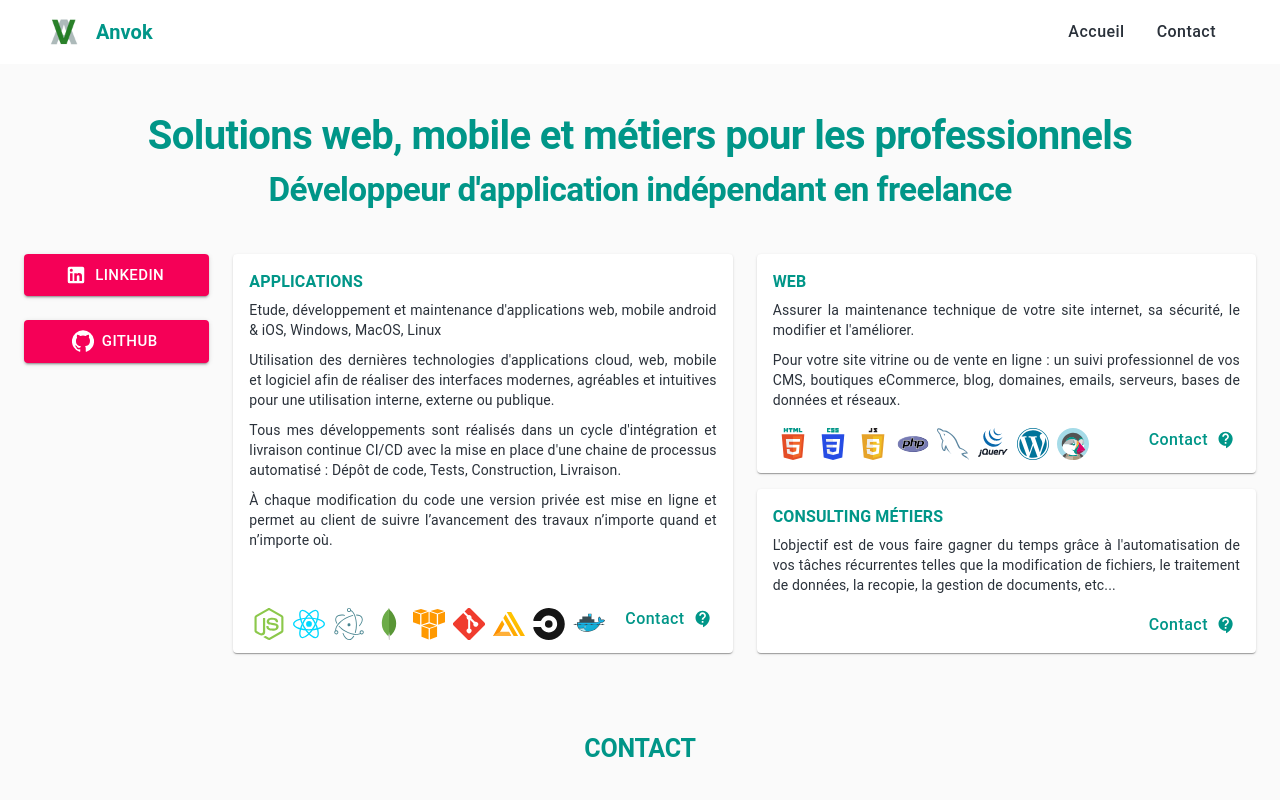
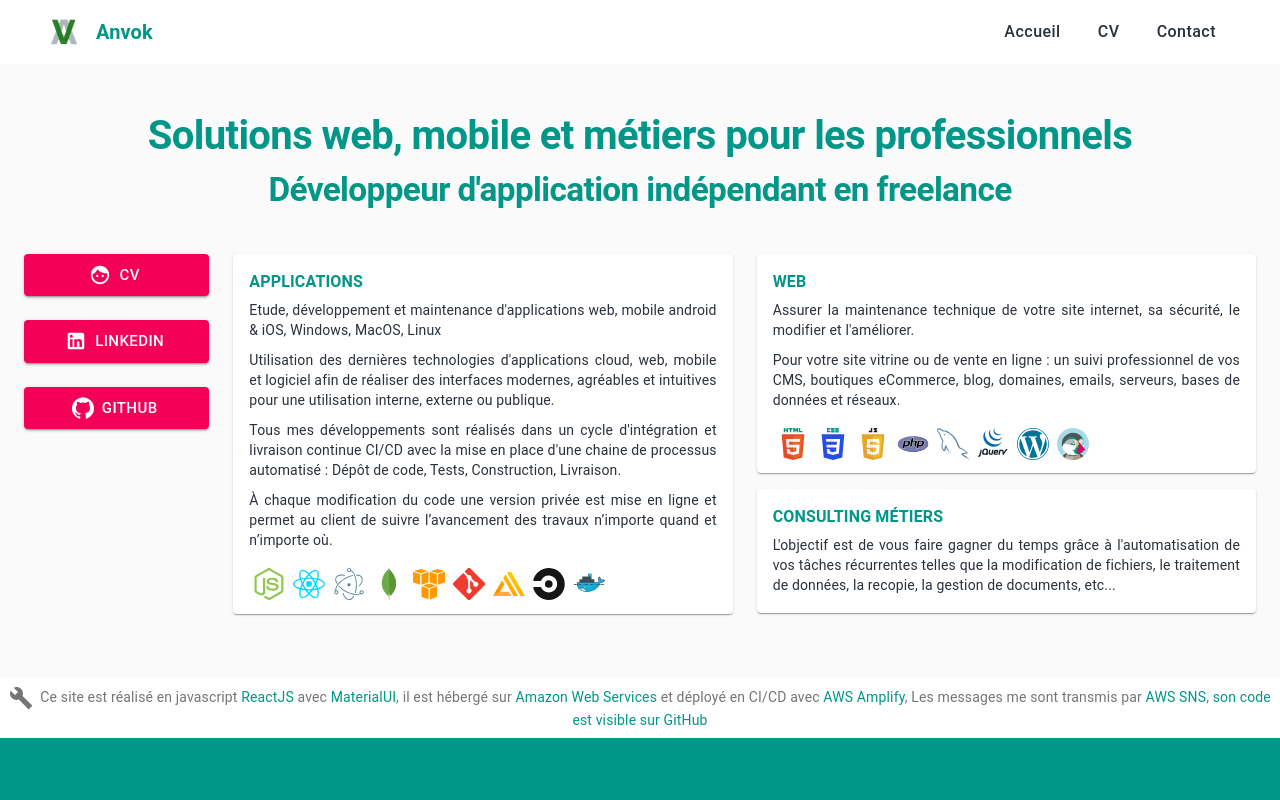
Before and after one commit to beaukode/anvoknet, a React (Create React App) app: page / in a window 1280 px wide. Shown: the top 800 px of the page. Built offline with nearby package versions, Linux system fonts and the light colour scheme.

Commit message:
Ajout d'un routeur et séparation page contact et home

```diff
--- a/package.json
+++ b/package.json
@@ -10,13 +10,13 @@
     "@types/node": "12.12.6",
     "@types/react": "16.9.11",
     "@types/react-dom": "16.9.4",
-    "@types/react-scroll": "^1.5.4",
+    "@types/react-router-dom": "^5.1.3",
     "aws-sdk": "^2.573.0",
     "react": "^16.11.0",
     "react-app-polyfill": "^1.0.4",
     "react-dom": "^16.11.0",
-    "react-scripts": "3.2.0",
-    "react-scroll": "^1.7.14",
+    "react-router-dom": "^5.1.2",
+    "react-scripts": "^3.3.0",
     "typescript": "3.7.2"
   },
   "scripts": {
--- a/public/index.html
+++ b/public/index.html
@@ -59,13 +59,6 @@
       property="og:url"
       content="https://www.anvok.net/?utm_source=facebook&utm_medium=web&utm_campaign=shared"
     />
-    <style>
-      html,
-      body,
-      #root {
-        height: 100%;
-      }
-    </style>
     <title>
       Anvok | Solutions web, mobile et métiers pour les professionnels
     </title>
--- a/src/App.tsx
+++ b/src/App.tsx
@@ -12,7 +12,7 @@ import {
 } from "@material-ui/core";
 import logo from "./img/header-logo.png";
 import { ThemeProvider } from "@material-ui/styles";
-import * as Scroll from "react-scroll";
+import { BrowserRouter as Router, Switch, Route, Link } from "react-router-dom";
 import theme from "./theme";
 import Home from "./Home";
 import Contact from "./Contact";
@@ -20,16 +20,12 @@ import Footer from "./Footer";
 
 const useStyles = makeStyles((theme: Theme) =>
   createStyles({
-    root: {
-      height: "100%",
-    },
     logo: {
       height: "2rem",
       marginRight: theme.spacing(2),
     },
     title: {
       flexGrow: 1,
-      // maxWidth: 260,
     },
     button: {
       paddingLeft: theme.spacing(2),
@@ -59,7 +55,7 @@ const ElevationScroll: React.FC<ElevationProps> = ({ children }) => {
 const App: React.FC = () => {
   const classes = useStyles();
   return (
-    <div className={classes.root}>
+    <Router>
       <CssBaseline />
       <ThemeProvider theme={theme}>
         <ElevationScroll>
@@ -67,23 +63,18 @@ const App: React.FC = () => {
             <Container>
               <Toolbar component="nav">
                 <img src={logo} alt="Logo Anvok" className={classes.logo} />
+
                 <div className={classes.title}>Anvok</div>
+                <Button className={classes.button} component={Link} to="/">
+                  Accueil
+                </Button>
+                <Button className={classes.button} component={Link} to="/cv">
+                  CV
+                </Button>
                 <Button
                   className={classes.button}
-                  onClick={() => {
-                    Scroll.animateScroll.scrollToTop();
-                  }}
-                >
-                  Accueil
-                </Button>
-                {/* <Button className={classes.button}>Web &amp; Mobile</Button>
-                <Button className={classes.button}>Applications métiers</Button>
-                <Button className={classes.button}>Consulting DevOps</Button> */}
-                <Button
-                  className={classes.button}
-                  component={Scroll.Link}
-                  to="contact"
-                  smooth={true}
+                  component={Link}
+                  to="/contact"
                 >
                   Contact
                 </Button>
@@ -91,11 +82,20 @@ const App: React.FC = () => {
             </Container>
           </AppBar>
         </ElevationScroll>
-        <Home />
-        <Contact />
+        <Switch>
+          <Route path="/cv">
+            <div>CV</div>
+          </Route>
+          <Route path="/contact">
+            <Contact />
+          </Route>
+          <Route path="/">
+            <Home />
+          </Route>
+        </Switch>
         <Footer />
       </ThemeProvider>
-    </div>
+    </Router>
   );
 };
 
--- a/src/Contact.tsx
+++ b/src/Contact.tsx
@@ -12,7 +12,6 @@ import {
   Snackbar,
 } from "@material-ui/core";
 import { Send as SendIcon, Close as CloseIcon } from "@material-ui/icons";
-import * as Scroll from "react-scroll";
 import AWS from "aws-sdk/global";
 import SNS from "aws-sdk/clients/sns";
 
@@ -131,7 +130,6 @@ ${message}`,
 
   return (
     <Container className={classes.root} maxWidth="sm" component="section">
-      <Scroll.Element name="contact">
       <Typography variant="h2" color="primary">
         Contact
       </Typography>
@@ -226,7 +224,6 @@ ${message}`,
           </IconButton>,
         ]}
       />
-      </Scroll.Element>
     </Container>
   );
 };
--- a/src/Home.tsx
+++ b/src/Home.tsx
@@ -16,6 +16,7 @@ import {
   Face as CvIcon,
   Work as ReaIcon,
 } from "@material-ui/icons";
+import { Link } from "react-router-dom";
 import Web from "./Home/Web";
 import Applications from "./Home/Applications";
 import Metiers from "./Home/Metiers";
@@ -24,6 +25,7 @@ const useStyles = makeStyles((theme: Theme) =>
   createStyles({
     root: {
       marginTop: 80,
+      marginBottom: theme.spacing(8),
     },
     paper: {
       padding: theme.spacing(2, 2, 1, 2),
@@ -59,6 +61,30 @@ const Home: React.FC = () => {
       <Grid container spacing={3}>
         <Grid item xs={12} md={2}>
           <Grid container spacing={3}>
+            <Grid item xs={6} md={12}>
+              <Button
+                component={Link}
+                to="/cv"
+                variant="contained"
+                color="secondary"
+                startIcon={<CvIcon />}
+                size="large"
+                fullWidth
+              >
+                CV
+              </Button>
+            </Grid>
+            {/* <Grid item xs={6} md={12}>
+              <Button
+                variant="contained"
+                color="secondary"
+                startIcon={<ReaIcon />}
+                size="large"
+                fullWidth
+              >
+                Réalisations
+              </Button>
+            </Grid> */}
             <Grid item xs={6} md={12}>
               <Button
                 href="https://www.linkedin.com/in/jeremie-colombo-093a679b/"
--- a/src/Home/Applications.tsx
+++ b/src/Home/Applications.tsx
@@ -7,7 +7,6 @@ import {
   Box,
 } from "@material-ui/core";
 import TechIcon from "../TechIcon";
-import ContactButton from "./ContactButton";
 
 const useStyles = makeStyles((theme: Theme) =>
   createStyles({
@@ -51,13 +50,12 @@ export default function() {
           processus automatisé : Dépôt de code, Tests, Construction, Livraison.
         </Typography>
         <Typography variant="body2">
-          À chaque modification du code une version privée est mise en
-          ligne et permet au client de suivre l’avancement des travaux n’importe
-          quand et n’importe où.
+          À chaque modification du code une version privée est mise en ligne et
+          permet au client de suivre l’avancement des travaux n’importe quand et
+          n’importe où.
         </Typography>
       </Box>
-      <Box display="flex">
-        <Box flexGrow={1} className={classes.techicons}>
+      <Box className={classes.techicons}>
         <TechIcon variant="nodejs" />
         <TechIcon variant="reactjs" />
         <TechIcon variant="electronjs" />
@@ -68,10 +66,6 @@ export default function() {
         <TechIcon variant="circleci" />
         <TechIcon variant="docker" />
       </Box>
-        <Box>
-          <ContactButton />
-        </Box>
-      </Box>
     </>
   );
 }
--- a/src/Home/ContactButton.tsx
+++ /dev/null
@@ -1,18 +0,0 @@
-import React from "react";
-import { ContactSupport as ContactIcon } from "@material-ui/icons";
-import { Button } from "@material-ui/core";
-import * as Scroll from "react-scroll";
-
-export default function ContactButton() {
-  return (
-    <Button
-      color="primary"
-      endIcon={<ContactIcon />}
-      component={Scroll.Link}
-      to="contact"
-      smooth={true}
-    >
-      Contact
-    </Button>
-  );
-}
--- a/src/Home/Metiers.tsx
+++ b/src/Home/Metiers.tsx
@@ -6,7 +6,6 @@ import {
   Typography,
   Box,
 } from "@material-ui/core";
-import ContactButton from "./ContactButton";
 
 const useStyles = makeStyles((theme: Theme) =>
   createStyles({
@@ -41,14 +40,6 @@ export default function() {
           traitement de données, la recopie, la gestion de documents, etc...
         </Typography>
       </Box>
-      <Box display="flex">
-        <Box flexGrow={1} className={classes.techicons}>
-          {" "}
-        </Box>
-        <Box>
-          <ContactButton />
-        </Box>
-      </Box>
     </>
   );
 }
--- a/src/Home/Web.tsx
+++ b/src/Home/Web.tsx
@@ -7,7 +7,6 @@ import {
   Box,
 } from "@material-ui/core";
 import TechIcon from "../TechIcon";
-import ContactButton from "./ContactButton";
 
 const useStyles = makeStyles((theme: Theme) =>
   createStyles({
@@ -46,8 +45,7 @@ export default function() {
           bases de données et réseaux.
         </Typography>
       </Box>
-      <Box display="flex">
-        <Box flexGrow={1} className={classes.techicons}>
+      <Box className={classes.techicons}>
         <TechIcon variant="hmtl5" />
         <TechIcon variant="css3" />
         <TechIcon variant="javascript" />
@@ -57,10 +55,6 @@ export default function() {
         <TechIcon variant="wordpress" />
         <TechIcon variant="prestashop" />
       </Box>
-        <Box>
-          <ContactButton />
-        </Box>
-      </Box>
     </>
   );
 }
```
Also changed, not shown: 1 other file (tests, documents, lock files or other folders). Lines whose indentation alone changed are shown as unchanged.
